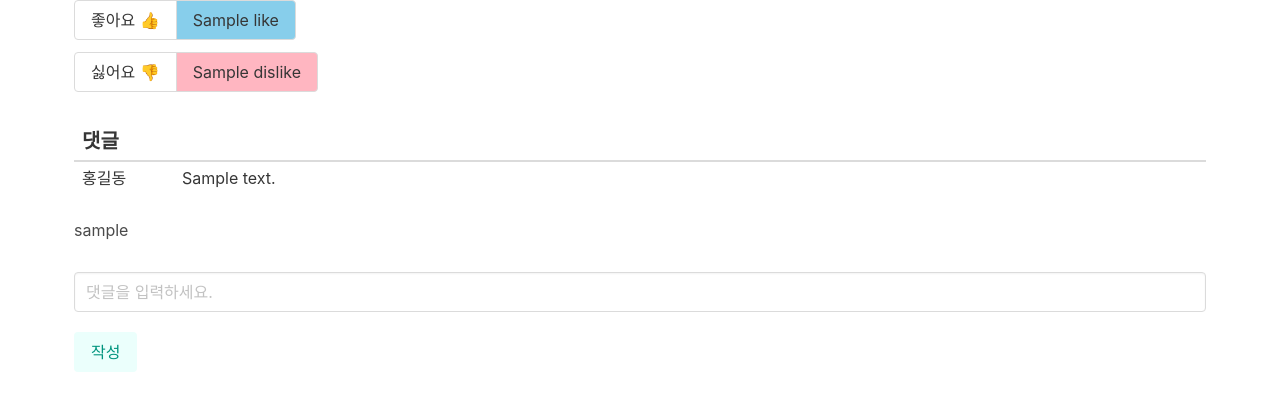
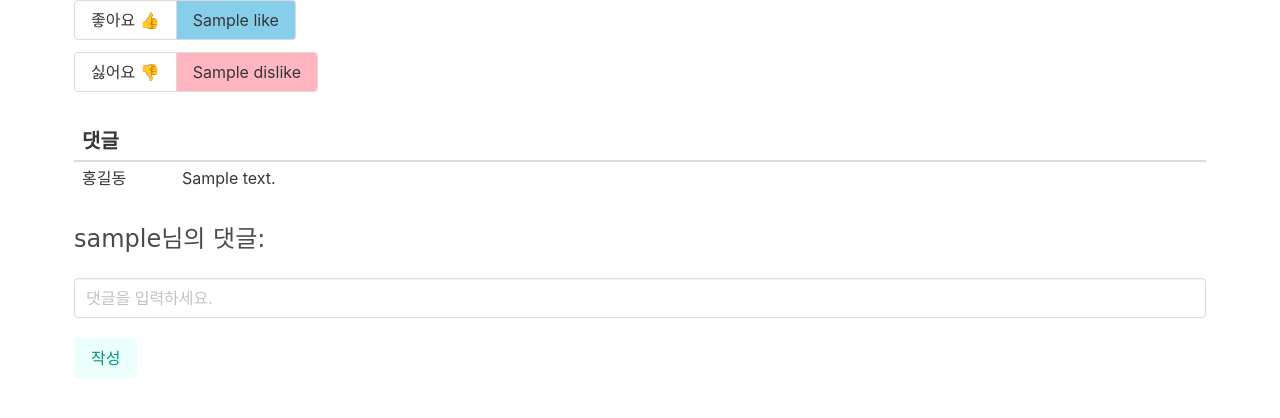
Before and after one commit to sanchoco/CoffeeOfDay, a Flask app: template templates/detail.html in a window 1280 px wide. Shown: the part 686-1104 px from the top of the page. Before the commit the page ends 1058 px from the top, so only its background shows below. Run offline with Flask 2, Linux system fonts and the light colour scheme; the template is opened without the code that fills it: most values are stand-ins (such as "Sample title", 1, 10 or a date in 2020); grey boxes marked "Sample" are stand-in pictures; some libraries are stand-ins or nearby versions; some web fonts are replaced.

Commit message:
로그인 기능 구현 메인페이지, 디테일 페이지 로그인, 로그아웃 버튼 표시 기능 추가 디테일 페이지에서 로그인시 닉네임 표시 및 코멘트 입력 가능

```diff
--- a/static/mystyle.css
+++ b/static/mystyle.css
@@ -5,6 +5,7 @@
 .wrap {
     max-width: 1200px;
     margin: auto;
+    margin-bottom: 30px;
 }
 
 .hero {
--- a/templates/detail.html
+++ b/templates/detail.html
@@ -90,7 +90,7 @@
             </div>
         </div>
 
-        <table style="margin-top: 30px;" class="table is-narrow">
+        <table style="margin-top: 30px;" class="table is-narrow" >
             <thead>
             <tr>
                 <th style="min-width: 100px;"><b style="font-size: 20px">댓글</b></th>
@@ -106,9 +106,11 @@
             {% endfor %}
             </tbody>
         </table>
-        {{ nickname }}
+
         {% if (nickname != "") %} <!-- 로그인 되어 있을 경우만 출력 -->
+
         <div class="container" style="margin-top: 30px;">
+            <p class="subtitle">{{ nickname }}님의 댓글: </p>
             <form action="" method="post">
                 <input class="input" type="text" id="comment-box" placeholder="댓글을 입력하세요.">
 
```
